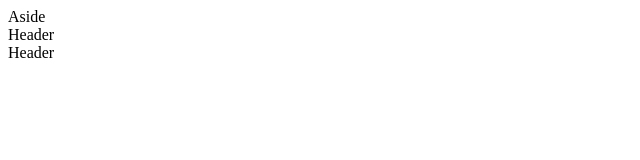
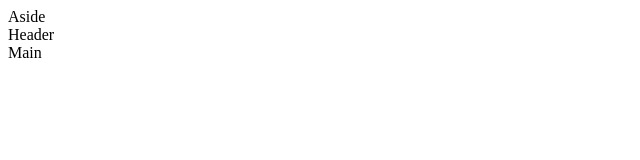
Before and after one commit to AlessandroCingolani/dashboard-vue, a Vue app: page / in a window 1280 px wide. Shown: the top 160 px of the page, without its empty margins (0-640 px from the left). Built offline with nearby package versions, Linux system fonts and the light colour scheme.

Commit message:
[add]:sass

```diff
--- a/package.json
+++ b/package.json
@@ -18,7 +18,9 @@
     "@vue/cli-plugin-eslint": "~5.0.0",
     "@vue/cli-service": "~5.0.0",
     "eslint": "^7.32.0",
-    "eslint-plugin-vue": "^8.0.3"
+    "eslint-plugin-vue": "^8.0.3",
+    "sass": "^1.70.0",
+    "sass-loader": "^14.1.0"
   },
   "eslintConfig": {
     "root": true,
--- a/src/App.vue
+++ b/src/App.vue
@@ -20,6 +20,6 @@ export default {
 }
 </script>
 
-<style>
-
+<style lang="scss">
+   @use '../scss/main.scss';
 </style>
--- a/src/components/Main.vue
+++ b/src/components/Main.vue
@@ -6,7 +6,7 @@ export default {
 
 
 <template>
-<main>Header</main>
+<main>Main</main>
 </template>
 
 
```
Also changed, not shown: scss/main.scss (added), 1 other file (tests, documents, lock files or other folders).
